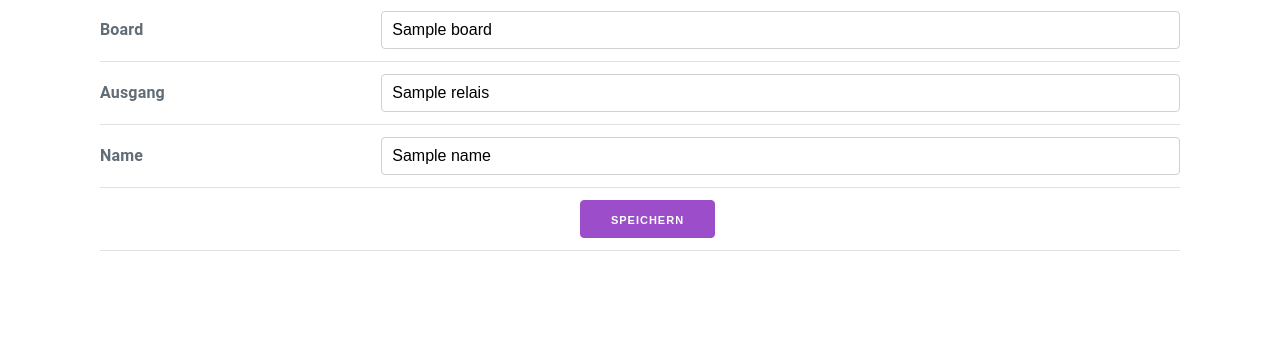
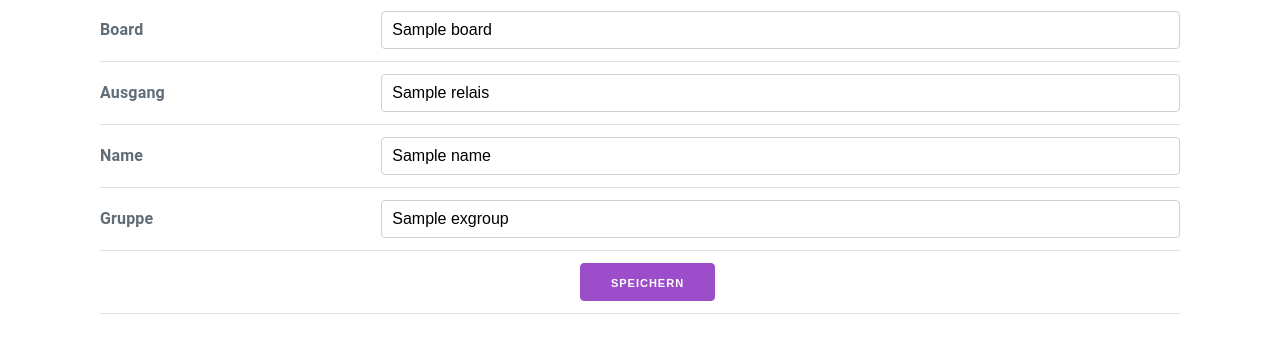
Before and after one commit to asdil12/shackctl, a Flask app: template templates/relais.html in a window 1280 px wide. Shown: the part 192-545 px from the top of the page. Run offline with Flask 2, Linux system fonts and the light colour scheme; the template is opened without the code that fills it: most values are stand-ins (such as "Sample title", 1, 10 or a date in 2020).

Commit message:
Add exclusive groups for antenna

```diff
--- a/application.py
+++ b/application.py
@@ -21,10 +21,8 @@ auth = HTTPBasicAuth(realm='SHACK')
 class AuthError(Exception):
 	pass
 
-
 def pw_hash(pw):
 	return sha256(pw.encode()).hexdigest()
-
 
 def get_user(user):
 	conn = sql_connection()
@@ -42,7 +40,6 @@ def get_user(user):
 		conn.close()
 		raise AuthError('Username or Password wrong')
 
-
 @auth.verify_password
 def check_user_password(user, password):
 	try:
@@ -59,7 +56,7 @@ def sql_connection():
 	conn = sqlite3.connect(db_file)
 	c = conn.cursor()
 	if do_init:
-		c.execute("CREATE TABLE relais (board INTEGER, relais INTEGER, name TEXT, power INTEGER)")
+		c.execute("CREATE TABLE relais (board INTEGER, relais INTEGER, name TEXT, power INTEGER, exgroup INTEGER)")
 		c.execute("CREATE TABLE users (name TEXT, pass TEXT, admin INTEGER)")
 		c.execute("CREATE TABLE wol (name TEXT, mac TEXT)")
 		conn.commit()
@@ -107,17 +104,27 @@ def get_all_users():
 	conn.close()
 
 
-def set_relais(board: int, relais: int, name: str, power: bool):
+def set_relais(board: int, relais: int, name: str, power: bool, exgroup: int):
 	del_relais(board, relais)
 	conn = sql_connection()
 	c = conn.cursor()
-	c.execute('INSERT INTO relais VALUES (?,?,?,?)', (board, relais, name, int(power)))
+	c.execute('INSERT INTO relais VALUES (?,?,?,?,?)', (board, relais, name, int(power), exgroup))
 	conn.commit()
 	conn.close()
 
 def set_relais_power(board: int, relais: int, power: bool):
-	name = get_relais(board, relais)['name']
-	print("-> Setting relais %i on board %i to status %s - name: %s" % (relais, board, power, name))
+	r = get_relais(board, relais)
+	for r2 in get_all_relais():
+		# set relais in same exclusive group to 0
+		if r['exgroup'] and r2['exgroup'] == r['exgroup']:
+			print("-> Setting relais %i on board %i to status %s - name: %s" % (r2['relais'], r2['board'], False, r2['name']))
+			lib8relind.set(r2['board'], r2['relais'], int(False))
+			conn = sql_connection()
+			c = conn.cursor()
+			c.execute('UPDATE relais SET power=? WHERE board=? AND relais=?', (False, r2['board'], r2['relais']))
+			conn.commit()
+			conn.close()
+	print("-> Setting relais %i on board %i to status %s - name: %s" % (relais, board, power, r['name']))
 	lib8relind.set(board, relais, int(power))
 	conn = sql_connection()
 	c = conn.cursor()
@@ -136,25 +143,27 @@ def get_relais(board: int, relais: int):
 	conn = sql_connection()
 	c = conn.cursor()
 	c.execute('SELECT * FROM relais WHERE board=? AND relais=?', (board, relais))
-	board, relais, name, power = c.fetchone()
+	board, relais, name, power, exgroup = c.fetchone()
 	conn.close()
 	return {
 		'board': board,
 		'relais': relais,
 		'name': name,
 		'power': bool(power),
+		'exgroup': exgroup,
 	}
 
 def get_all_relais():
 	conn = sql_connection()
 	c = conn.cursor()
 	c.execute('SELECT * FROM relais ORDER BY board, relais')
-	for board, relais, name, power in c.fetchall():
+	for board, relais, name, power, exgroup in c.fetchall():
 		yield {
 			'board': board,
 			'relais': relais,
 			'name': name,
 			'power': bool(power),
+			'exgroup': exgroup,
 		}
 	conn.close()
 
@@ -250,6 +259,7 @@ def new_relais():
 			int(request.form['relais']),
 			request.form['name'],
 			bool(int(request.form['power'])),
+			int(request.form['exgroup']),
 		)
 		return redirect(url_for('relais_admin'))
 
@@ -268,6 +278,7 @@ def edit_relais(board, relais):
 			int(request.form['relais']),
 			request.form['name'],
 			bool(request.form['power']),
+			int(request.form['exgroup']),
 		)
 		return redirect(url_for('relais_admin'))
 	elif request.method == 'PUT':
--- a/templates/all_relais_admin.html
+++ b/templates/all_relais_admin.html
@@ -31,13 +31,15 @@ function delete_relais(board, relais) {
 		<th>Relais</th>
 		<td style="width: 1em;">Board</td>
 		<td style="width: 1em;">Ausgang</td>
+		<td style="width: 1em;">Gruppe</td>
 		<td style="width: 1%;" colspan="2">Aktionen</td>
 	</tr>
 	{% for relais in all_relais %}
 	<tr>
 		<td>{{ relais.name }}</td>
-		<td>{{ relais.board}}</td>
-		<td>{{ relais.relais}}</td>
+		<td>{{ relais.board }}</td>
+		<td>{{ relais.relais }}</td>
+		<td>{{ relais.exgroup }}</td>
 		<td><button onclick="edit_relais('{{relais.board}}', '{{relais.relais}}');">Bearbeiten</button></td>
 		<td><button onclick="delete_relais('{{relais.board}}', '{{relais.relais}}');">Entfernen</button></td>
 	</tr>
--- a/templates/index.html
+++ b/templates/index.html
@@ -35,12 +35,14 @@ function set_wol_power(mac) {
 <table>
 	<tr>
 		<th>Relais</th>
+		<td style="width: 1em;">Gruppe</td>
 		<td style="width: 1em;">Status</td>
 		<td style="width: 1em;">Aktion</td>
 	</tr>
 	{% for relais in all_relais %}
 	<tr>
 		<td>{{ relais.name }}</td>
+		<td>{{ relais.exgroup }}</td>
 		<td style="font-weight: bold;">{{ 'An' if relais.power else 'Aus' }}</td>
 		<td>
 			<button onclick="set_relais_power('{{relais.board}}', '{{relais.relais}}', {{(not relais.power)|int}});">{{ 'Ausschalten' if relais.power else 'Einschalten' }}</button>
--- a/templates/relais.html
+++ b/templates/relais.html
@@ -20,6 +20,10 @@
 		<td><input type="text" name="name" value="{{ name }}" /></td>
 	</tr>
 	<tr>
+		<th title="Nummer der exklusiven Gruppe - nur ein Relais pro Gruppe kann an sein (0 zum deaktivieren)">Gruppe</th>
+		<td><input type="text" name="exgroup" value="{{ exgroup }}" /></td>
+	</tr>
+	<tr>
 		<input type="hidden" name="power" value="{{ power|int }}" />
 		<td colspan="2" style="text-align: center;"><input type="submit" value="Speichern" /></td>
 	</tr>
```
